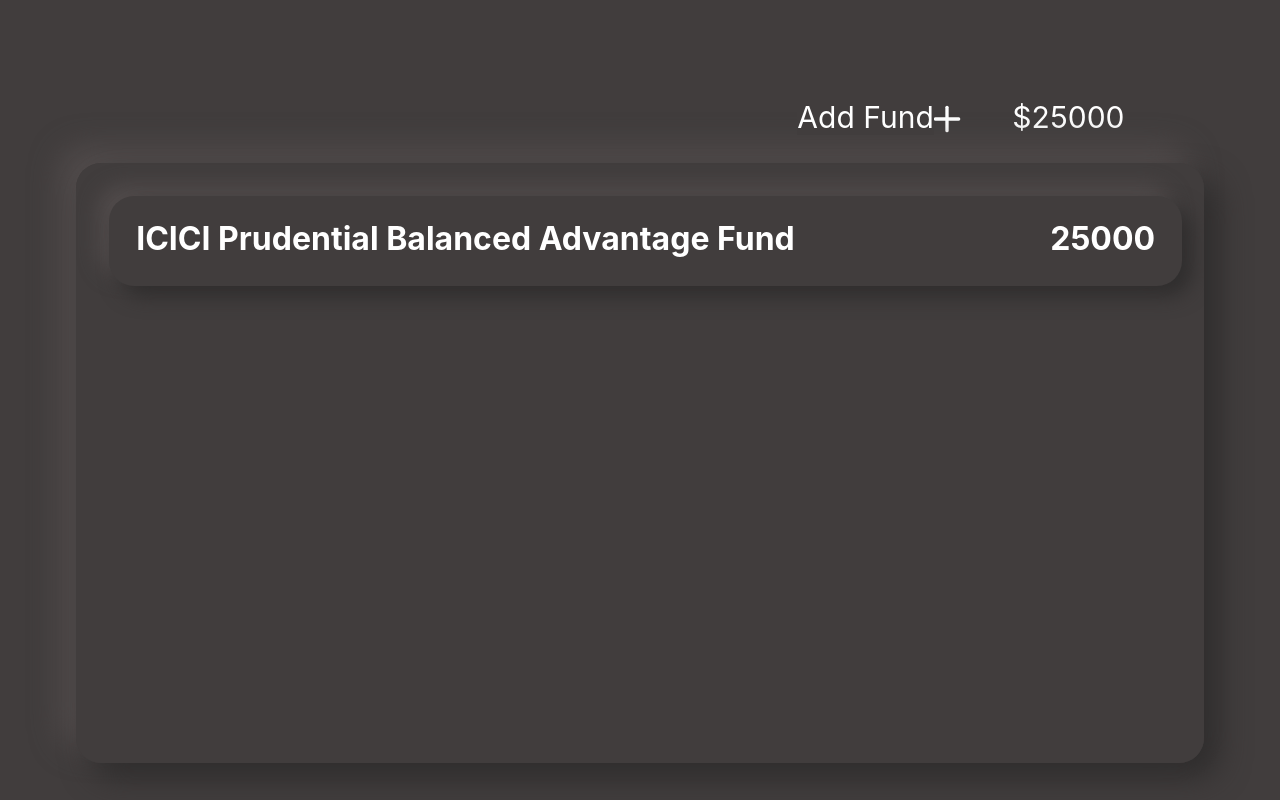
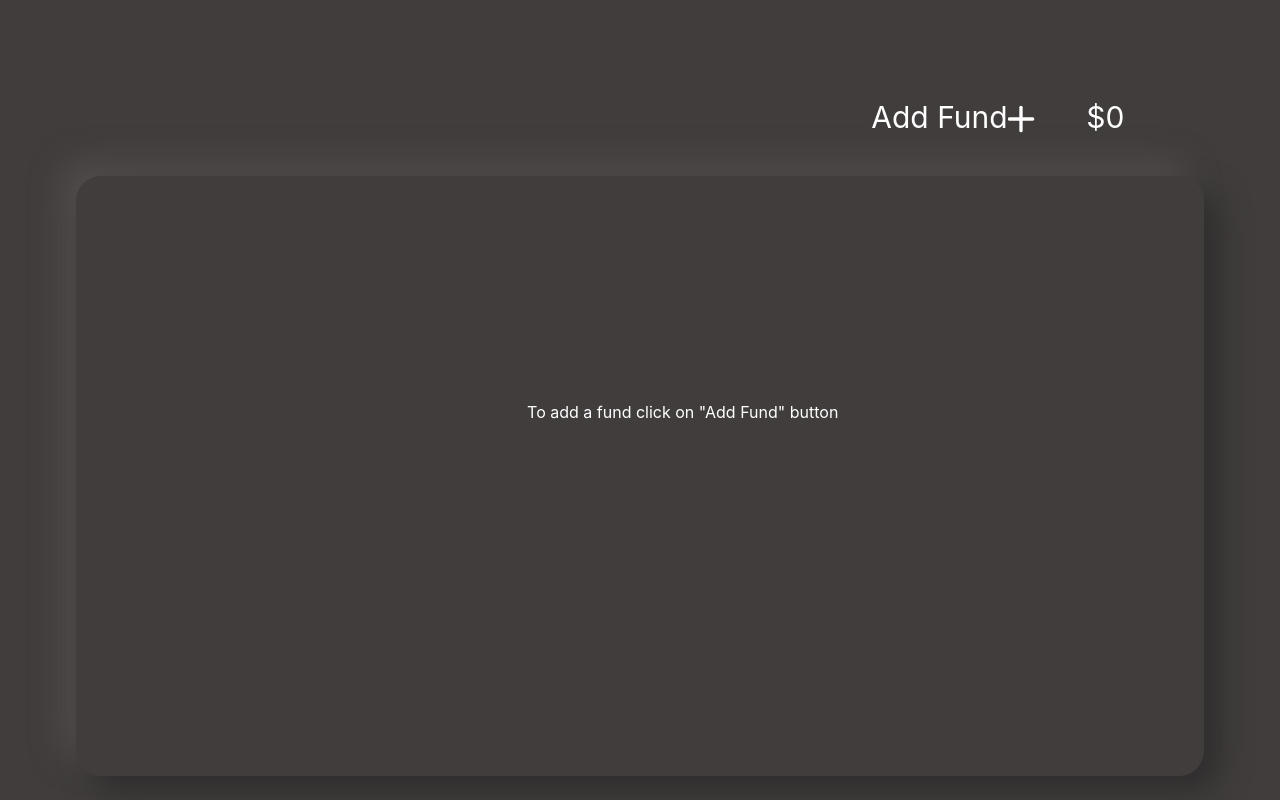
Before and after one commit to mitej23/Porfolio-Management, a React (Create React App) app: page / in a window 1280 px wide. Built offline with nearby package versions, Linux system fonts and the light colour scheme.

Commit message:
Changes in css

```diff
--- a/src/components/graph/graph.component.jsx
+++ b/src/components/graph/graph.component.jsx
@@ -64,8 +64,8 @@
   const media = useMediaQuery({ query: "(max-width: 480px)" });
   console.log(media);
   if (media) {
-    h = 400;
-    w = 400;
+    h = 280;
+    w = 380;
     size = 8;
   }
   const options = {
@@ -74,7 +74,7 @@
     legend: {
       labels: {
         fontColor: "white",
-        fontSize: 12,
+        fontSize: size,
       },
     },
     elements: {
--- a/src/components/graph/graph.style.css
+++ b/src/components/graph/graph.style.css
@@ -2,4 +2,5 @@
   display: flex;
   justify-content: center;
   margin: auto;
+  margin-top: 20px;
 }
--- a/src/components/total-bar/total-bar.styles.css
+++ b/src/components/total-bar/total-bar.styles.css
@@ -4,6 +4,7 @@
   margin: 1%;
   height: 10%;
   text-decoration: none;
+  margin-bottom: 25px;
 }
 .add {
   margin-top: 23px;
--- a/src/data/data.context.jsx
+++ b/src/data/data.context.jsx
@@ -3,72 +3,7 @@
 export const FundContext = createContext();
 
 export const FundProvider = (props) => {
-  const [funds, addFund] = useState([
-    {
-      id: 1,
-      fundName: "ICICI Prudential Balanced Advantage Fund",
-      dateOfInvestment: new Date("2018, 1, 25"),
-      amtInvested: 25000,
-      code: 104686,
-    },
-    // {
-    //   id: 2,
-    //   fundName: "HDFC Prudence Fund - Dividend Option",
-    //   dateOfInvestment: new Date("2018, 1, 24"),
-    //   amtInvested: 24900,
-    //   code: 101978,
-    // },
-    // {
-    //   id: 3,
-    //   fundName: "HDFC Prudence Fund - Dividend Option",
-    //   dateOfInvestment: new Date(2018, 2, 22),
-    //   amtInvested: 24900,
-    //   code: 101978,
-    // },
-    // {
-    //   id: 4,
-    //   fundName: "HDFC Prudence Fund - Dividend Option",
-    //   dateOfInvestment: new Date(2018, 4, 11),
-    //   amtInvested: 24900,
-    //   code: 101978,
-    // },
-    // {
-    //   id: 5,
-    //   fundName: "HDFC Prudence Fund - Dividend Option",
-    //   dateOfInvestment: new Date(2018, 4, 26),
-    //   amtInvested: 39900,
-    //   code: 101978,
-    // },
-
-    // {
-    //   id: 6,
-    //   fundName: "UTI MUTUAL FUND 2019",
-    //   dateOfInvestment: new Date(2019, 11, 14),
-    //   amtInvested: 20000,
-    //   code: 100033,
-    // },
-    // {
-    //   id: 7,
-    //   fundName: "LIC MUTUAL FUND 2019",
-    //   dateOfInvestment: new Date(2019, 5, 14),
-    //   amtInvested: 40000,
-    //   code: 100034,
-    // },
-    // {
-    //   id: 8,
-    //   fundName: "ICICI Prudential Balanced Advantage Fund",
-    //   dateOfInvestment: new Date("2018, 1, 25"),
-    //   amtInvested: 25000,
-    //   code: 104686,
-    // },
-    // {
-    //   id: 9,
-    //   fundName: "HDFC Prudence Fund - Dividend Option",
-    //   dateOfInvestment: new Date("2018, 1, 24"),
-    //   amtInvested: 24900,
-    //   code: 101978,
-    // },
-  ]);
+  const [funds, addFund] = useState([]);
   return (
     <FundContext.Provider value={[funds, addFund]}>
       {props.children}
--- a/src/pages/add/add.styles.css
+++ b/src/pages/add/add.styles.css
@@ -96,7 +96,7 @@
   #outer-div {
     height: 70vh;
     width: 90vw;
-    margin-top: 100px;
+    margin-top: 50px;
     margin-left: auto;
     margin-right: auto;
     padding: 50px;
```
Also changed, not shown: 1 other file (tests, documents, lock files or other folders).
